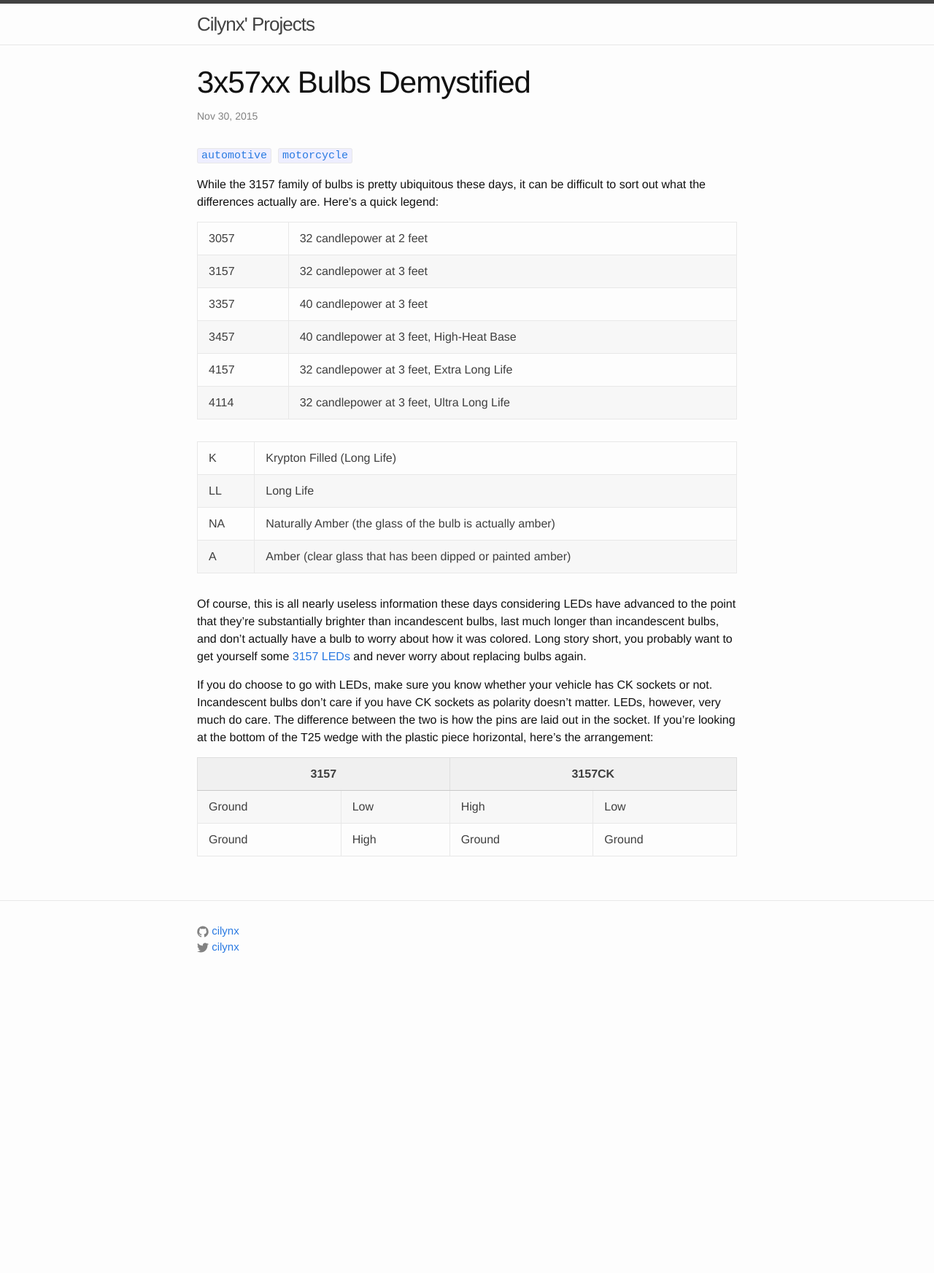
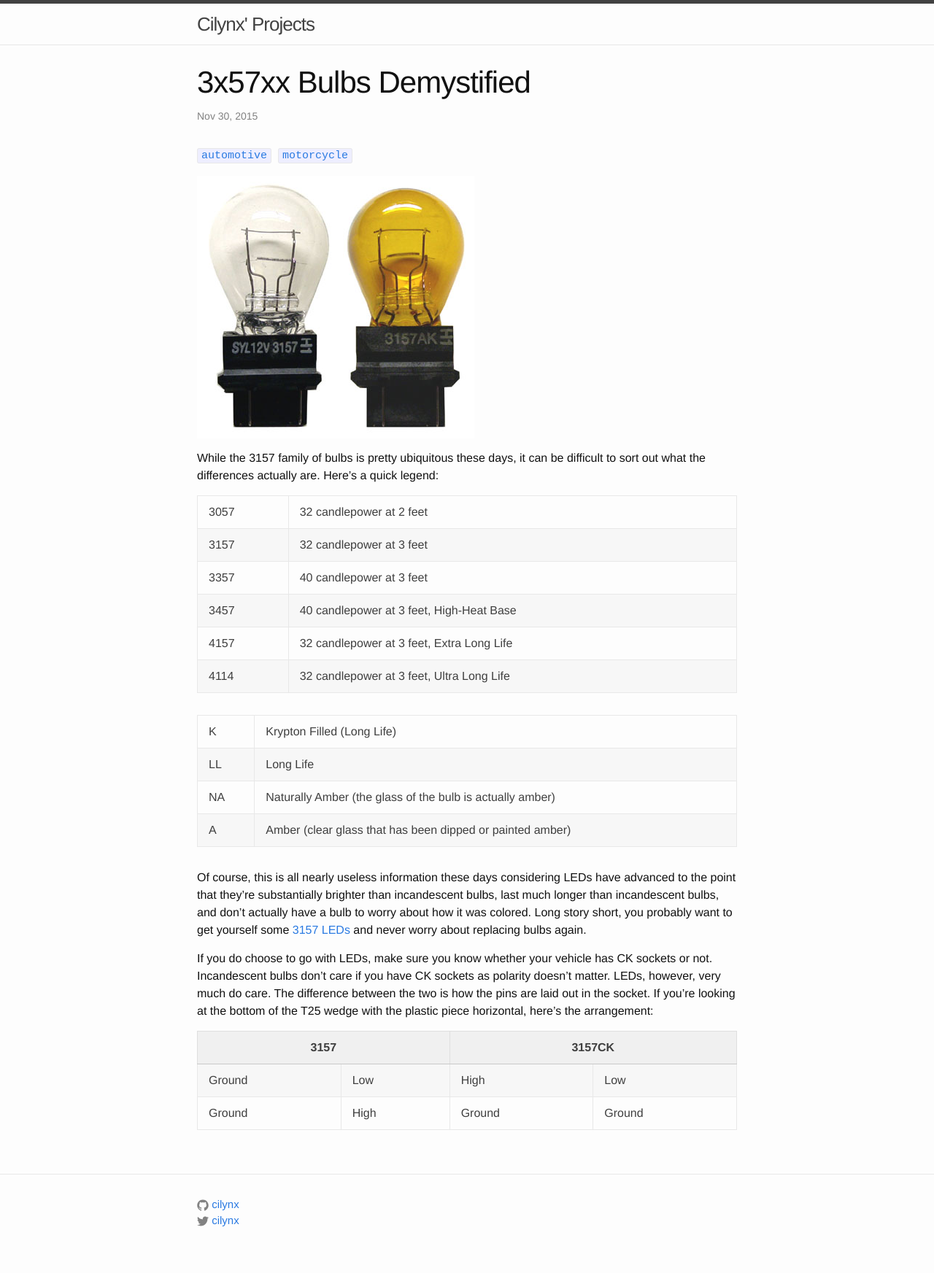
Before and after one commit to cilynx/cilynx.github.io, a Jekyll site: the page built from _posts/2015-11-30-3x57xx-bulbs-demystified.md, in a window 1280 px wide. Shown: the whole page at 73% size. Built offline with Jekyll 4.4.1, drawn with Linux system fonts in a browser that asks for light colours; comment, search, counter and statistics services are not loaded; before the commit the page ends 1370 px from its top, so only the background shows below that.

Commit message:
Add picture

```diff
--- a/_posts/2015-11-30-3x57xx-bulbs-demystified.md
+++ b/_posts/2015-11-30-3x57xx-bulbs-demystified.md
@@ -3,6 +3,8 @@ layout: post
 title:  "3x57xx Bulbs Demystified"
 tags: automotive motorcycle
 ---
+![3157 and 3157AK](/assets/888897e49128041a07ea257e272680b7.jpg)
+
 While the 3157 family of bulbs is pretty ubiquitous these days, it can be difficult to sort out what the differences actually are.  Here’s a quick legend:
 
 |3057 | 32 candlepower at 2 feet |
```
Also changed, not shown: assets/888897e49128041a07ea257e272680b7.jpg (added).
